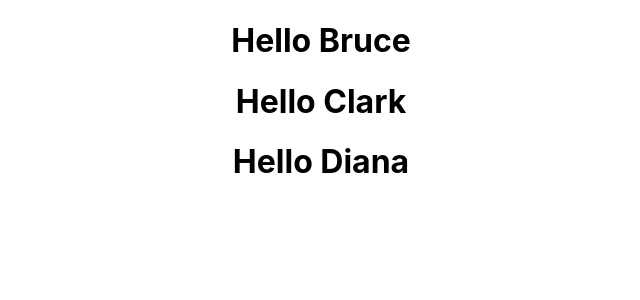
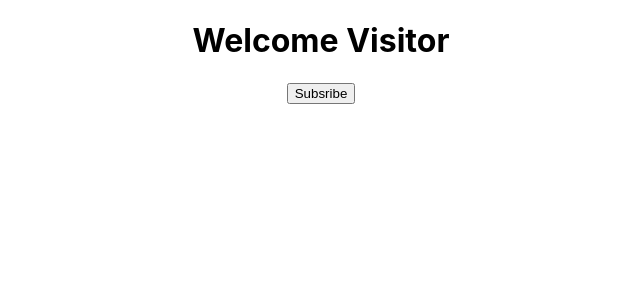
Before and after one commit to PragatiVerma18/Introduction-to-ReactJS, a React (Create React App) app in the folder hello-world/: page / in a window 1280 px wide. Shown: the top 300 px of the page, without its empty margins (319-959 px from the left). Built offline with nearby package versions, Linux system fonts and the light colour scheme.

Commit message:
props vs state

```diff
--- a/hello-world/src/App.js
+++ b/hello-world/src/App.js
@@ -4,14 +4,21 @@
 import Greet from './components/Greet'
 import Welcome from './components/Welcome'
 import Hello from './components/Hello'
+import Message from './components/Message'
 class App extends Component {
   render(){
   return (
     <div className="App">
-       <Greet name="Bruce"/>
-       <Greet name="Clark"/>
-       <Greet name="Diana"/>
-      {/* <Welcome/>  */}
+      <Message/>
+
+       {/* <Greet name="Bruce" heroName="Batman"><p>This is children props</p></Greet>
+       <Greet name="Clark" heroName="Superman">
+         <button> Action </button>
+         </Greet>
+       <Greet name="Diana" heroName="Wonder Woman"/>  */}
+      {/* <Welcome name="Bruce" heroName="Batman"/>
+      <Welcome name="Clark" heroName="Superman"/>
+      <Welcome name="Diana" heroName="Wonder Woman"/>  */}
       {/* <Hello/> */}
     </div>
   );
--- a/hello-world/src/components/Greet.js
+++ b/hello-world/src/components/Greet.js
@@ -6,7 +6,12 @@
 
 const Greet = (props)=> {
 
-return <h1> Hello {props.name}</h1>
+return (
+  <div>
+<h1> Hello {props.name} a.ka. {props.heroName}</h1>
+{props.children}
+</div>
+)
 }
 
 export default Greet;
--- /dev/null
+++ b/hello-world/src/components/Message.js
@@ -0,0 +1,29 @@
+import React, { Component } from 'react'
+
+class Message extends Component {
+  constructor(){
+    super()
+    this.state = {
+      message: 'Welcome Visitor'
+    }
+  }
+
+  changeMessage(){
+    this.setState({
+      message: 'Thank you for subscribing'
+    })
+  }
+
+  render() {
+    return (
+      <div>
+      <h1>
+        {this.state.message}
+      </h1>
+      <button onClick = {()=> this.changeMessage()}>Subsribe</button>
+      </div>
+    )
+  }
+}
+
+export default Message
--- a/hello-world/src/components/Welcome.js
+++ b/hello-world/src/components/Welcome.js
@@ -3,7 +3,7 @@
 class Welcome extends Component {
   render()
   {
-    return <h1>Class Component</h1>
+  return <h1>Welcome {this.props.name} a.ka.a {this.props.heroName}</h1>
   }
 }
 
```
